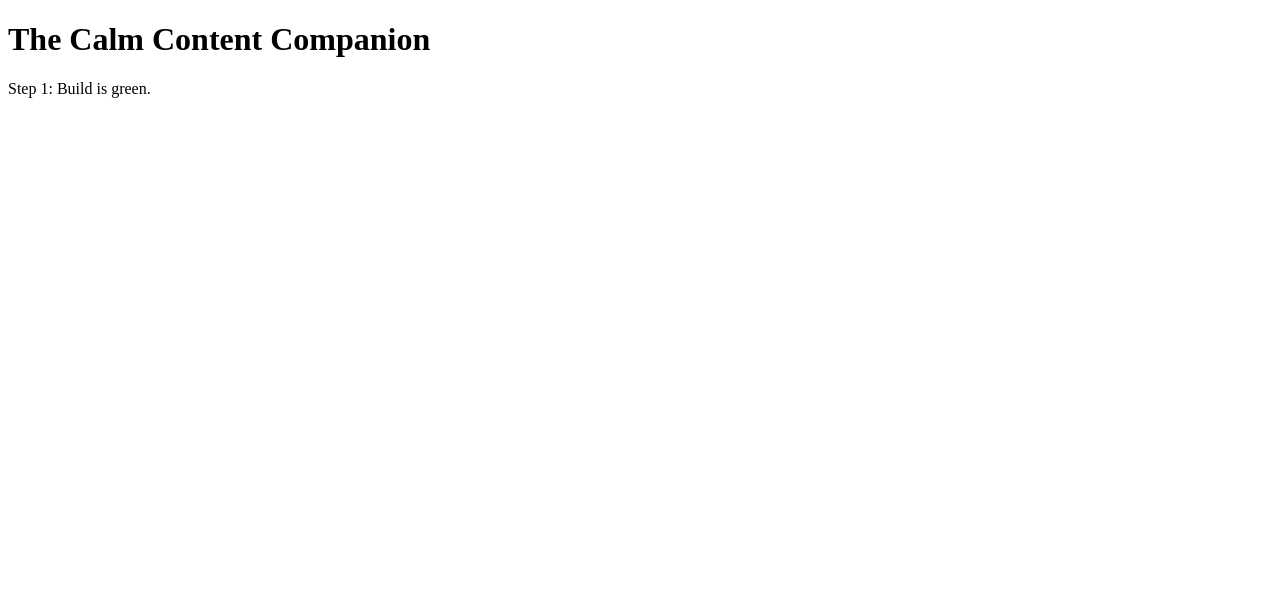
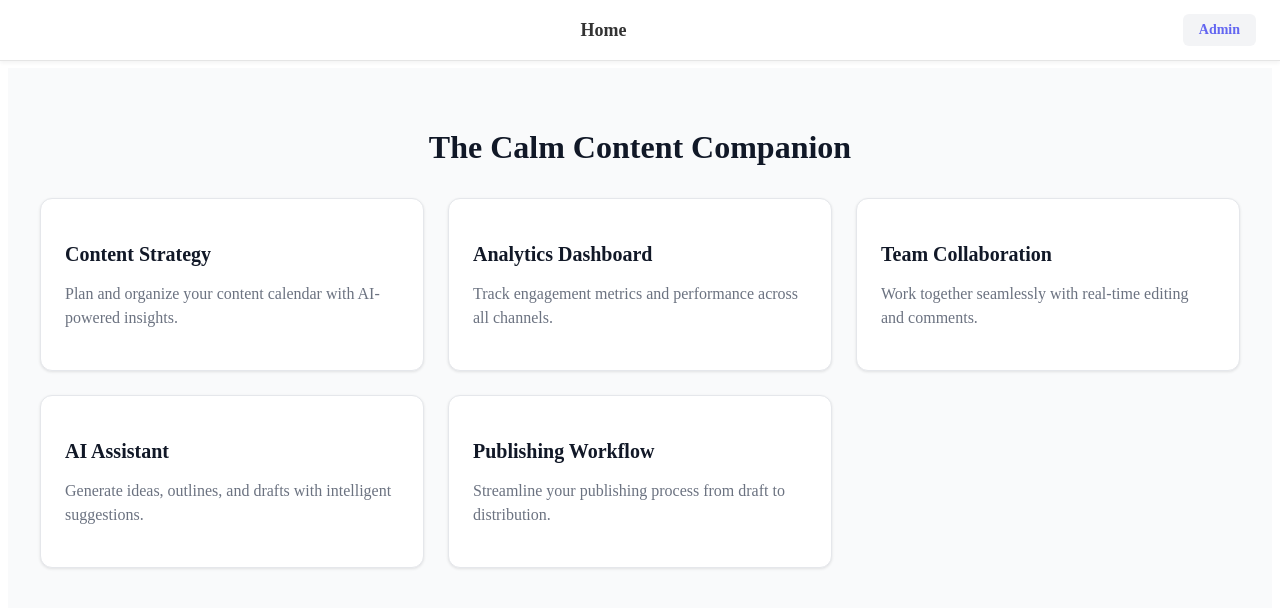
Before and after one commit to gmajors1326/the-calm-content-companion, a Next.js app: page / in a window 1280 px wide. Shown: the top 608 px of the page. Built offline with nearby package versions, Linux system fonts and the light colour scheme.

Commit message:
feat: add home page with 5 cards, admin page, navigation menu

```diff
--- a/app/layout.tsx
+++ b/app/layout.tsx
@@ -1,7 +1,50 @@
 export default function RootLayout({ children }: { children: React.ReactNode }) {
   return (
     <html lang="en">
-      <body>{children}</body>
+      <head>
+        <title>The Calm Content Companion</title>
+        <meta name="viewport" content="width=device-width, initial-scale=1" />
+      </head>
+      <body>
+        <nav style={{
+          position: 'fixed',
+          top: 0,
+          left: 0,
+          right: 0,
+          height: '60px',
+          backgroundColor: '#fff',
+          borderBottom: '1px solid #e5e5e5',
+          display: 'flex',
+          alignItems: 'center',
+          justifyContent: 'space-between',
+          padding: '0 24px',
+          zIndex: 1000,
+          boxShadow: '0 2px 4px rgba(0,0,0,0.05)'
+        }}>
+          <div style={{ flex: 1, display: 'flex', justifyContent: 'center' }}>
+            <a href="/" style={{
+              textDecoration: 'none',
+              color: '#333',
+              fontWeight: '600',
+              fontSize: '18px',
+              padding: '8px 16px',
+              borderRadius: '6px',
+              transition: 'background-color 0.2s'
+            }}>Home</a>
+          </div>
+          <a href="/admin" style={{
+            textDecoration: 'none',
+            color: '#6366f1',
+            fontWeight: '600',
+            fontSize: '14px',
+            padding: '8px 16px',
+            borderRadius: '6px',
+            backgroundColor: '#f3f4f6',
+            transition: 'background-color 0.2s'
+          }}>Admin</a>
+        </nav>
+        <main style={{ paddingTop: '60px' }}>{children}</main>
+      </body>
     </html>
   )
 }
--- a/app/page.tsx
+++ b/app/page.tsx
@@ -1,10 +1,59 @@
 export default function HomePage() {
+  const cards = [
+    { id: 1, title: 'Content Strategy', description: 'Plan and organize your content calendar with AI-powered insights.' },
+    { id: 2, title: 'Analytics Dashboard', description: 'Track engagement metrics and performance across all channels.' },
+    { id: 3, title: 'Team Collaboration', description: 'Work together seamlessly with real-time editing and comments.' },
+    { id: 4, title: 'AI Assistant', description: 'Generate ideas, outlines, and drafts with intelligent suggestions.' },
+    { id: 5, title: 'Publishing Workflow', description: 'Streamline your publishing process from draft to distribution.' }
+  ]
+
   return (
-    <main className="min-h-screen flex items-center justify-center">
-      <div className="text-center">
-        <h1 className="text-4xl font-bold mb-4">The Calm Content Companion</h1>
-        <p className="text-lg text-gray-600">Step 1: Build is green.</p>
+    <div style={{
+      minHeight: '100vh',
+      backgroundColor: '#f9fafb',
+      padding: '40px 24px'
+    }}>
+      <div style={{
+        maxWidth: '1200px',
+        margin: '0 auto'
+      }}>
+        <h1 style={{
+          fontSize: '32px',
+          fontWeight: '700',
+          color: '#111827',
+          marginBottom: '32px',
+          textAlign: 'center'
+        }}>The Calm Content Companion</h1>
+
+        <div style={{
+          display: 'grid',
+          gridTemplateColumns: 'repeat(auto-fit, minmax(300px, 1fr))',
+          gap: '24px'
+        }}>
+          {cards.map(card => (
+            <div key={card.id} style={{
+              backgroundColor: '#fff',
+              borderRadius: '12px',
+              padding: '24px',
+              boxShadow: '0 1px 3px rgba(0, 0, 0, 0.1)',
+              border: '1px solid #e5e7eb',
+              transition: 'transform 0.2s, box-shadow 0.2s'
+            }}>
+              <h3 style={{
+                fontSize: '20px',
+                fontWeight: '600',
+                color: '#111827',
+                marginBottom: '12px'
+              }}>{card.title}</h3>
+              <p style={{
+                fontSize: '16px',
+                color: '#6b7280',
+                lineHeight: '1.5'
+              }}>{card.description}</p>
+            </div>
+          ))}
+        </div>
       </div>
-    </main>
+    </div>
   )
 }
```
Also changed, not shown: app/admin/page.tsx (added, +37 -0 lines).
